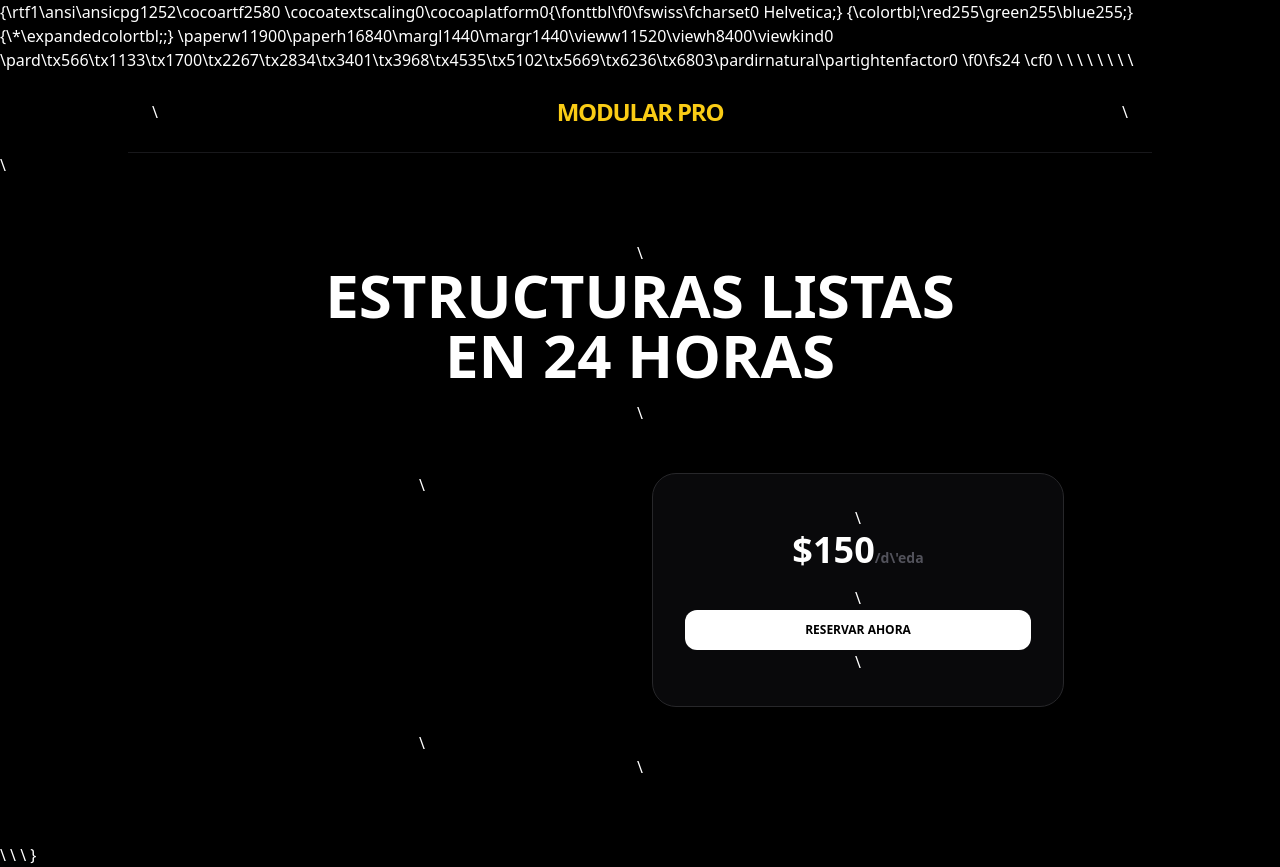
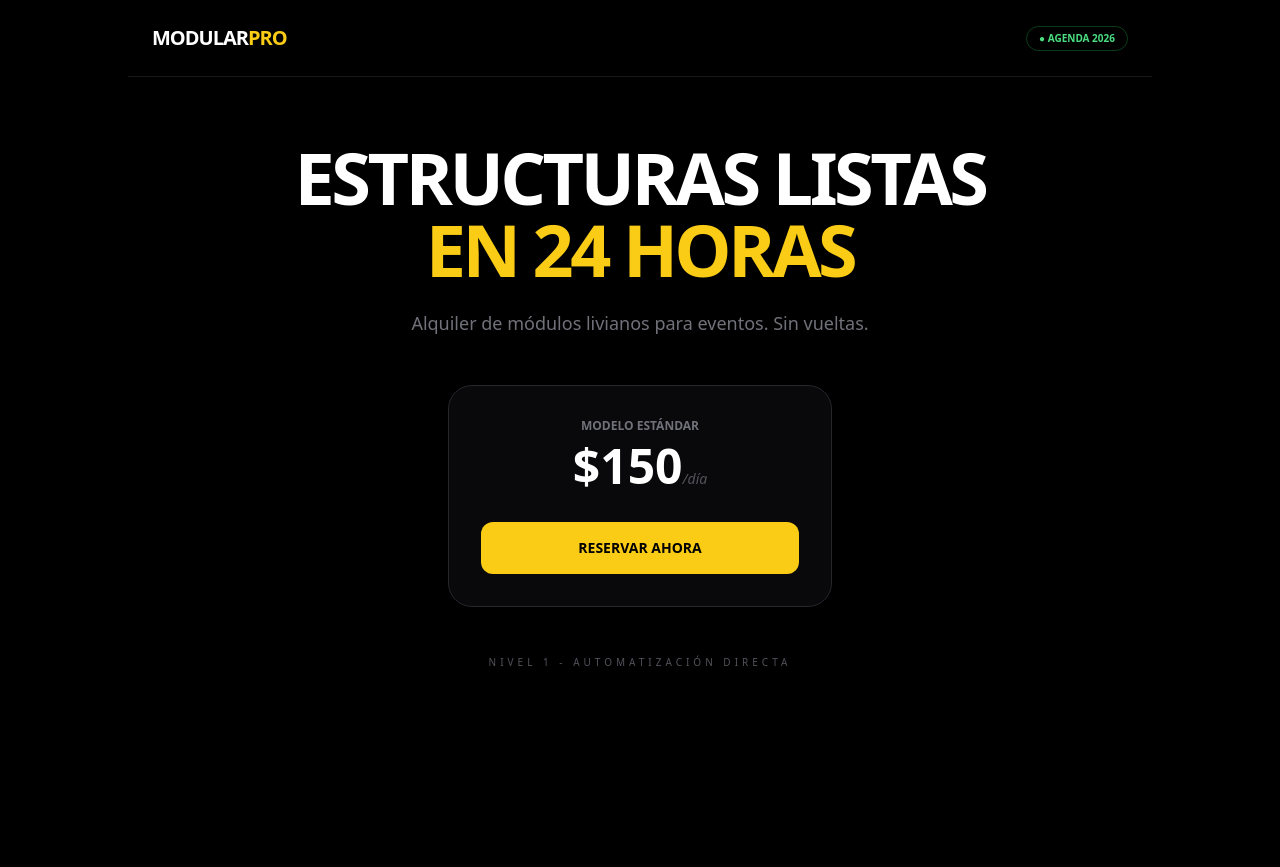
Before and after one commit to MikeBlock/Alq-Event-Test-, a plain HTML site: page index.html in a window 1280 px wide. After the commit the page ends 800 px from the top, so only its background shows below. Drawn offline with nearby package versions, Linux system fonts and the light colour scheme.

Commit message:
Update index.html

```diff
--- a/index.html
+++ b/index.html
@@ -1,30 +1,27 @@
-{\rtf1\ansi\ansicpg1252\cocoartf2580
-\cocoatextscaling0\cocoaplatform0{\fonttbl\f0\fswiss\fcharset0 Helvetica;}
-{\colortbl;\red255\green255\blue255;}
-{\*\expandedcolortbl;;}
-\paperw11900\paperh16840\margl1440\margr1440\vieww11520\viewh8400\viewkind0
-\pard\tx566\tx1133\tx1700\tx2267\tx2834\tx3401\tx3968\tx4535\tx5102\tx5669\tx6236\tx6803\pardirnatural\partightenfactor0
+<!DOCTYPE html>
+<html lang="es">
+<head>
+    <meta charset="UTF-8">
+    <meta name="viewport" content="width=device-width, initial-scale=1.0">
+    <title>Modular Pro | Reserva Directa</title>
+    <script src="https://cdn.tailwindcss.com"></script>
+</head>
+<body class="bg-black text-white font-sans antialiased">
+    <nav class="p-6 border-b border-zinc-900 flex justify-between items-center max-w-5xl mx-auto">
+        <h1 class="text-xl font-black tracking-tighter">MODULAR<span class="text-yellow-400">PRO</span></h1>
+        <span class="text-[10px] font-bold text-green-400 border border-green-500/30 px-3 py-1 rounded-full uppercase">● Agenda 2026</span>
+    </nav>
+    <main class="max-w-4xl mx-auto px-6 py-16 text-center">
+        <h2 class="text-5xl md:text-7xl font-black mb-6 uppercase tracking-tighter leading-none">ESTRUCTURAS LISTAS <br><span class="text-yellow-400">EN 24 HORAS</span></h2>
+        <p class="text-zinc-500 text-lg mb-12">Alquiler de módulos livianos para eventos. Sin vueltas.</p>
 
-\f0\fs24 \cf0 <!DOCTYPE html>\
-<html lang="es">\
-<head>\
-    <meta charset="UTF-8"><meta name="viewport" content="width=device-width, initial-scale=1.0">\
-    <title>Reserva Modular Pro 2026</title>\
-    <script src="https://cdn.tailwindcss.com"></script>\
-</head>\
-<body class="bg-black text-white antialiased">\
-    <nav class="p-6 border-b border-zinc-900 flex justify-between items-center max-w-5xl mx-auto">\
-        <h1 class="text-2xl font-black tracking-tighter text-yellow-400">MODULAR PRO</h1>\
-    </nav>\
-    <main class="max-w-4xl mx-auto px-6 py-16 text-center">\
-        <h2 class="text-6xl font-black mb-4 uppercase">Estructuras listas <br>en 24 horas</h2>\
-        <div class="grid md:grid-cols-2 gap-6 mt-12">\
-            <div class="p-8 border border-zinc-800 rounded-3xl bg-zinc-950">\
-                <p class="text-4xl font-black mb-4">$150<span class="text-sm text-zinc-600">/d\'eda</span></p>\
-                <a href="https://wa.me" class="block w-full bg-white text-black py-3 font-black rounded-xl uppercase text-xs">Reservar Ahora</a>\
-            </div>\
-        </div>\
-    </main>\
-</body>\
-</html>\
-}
+        <div class="max-w-sm mx-auto p-8 border border-zinc-800 rounded-3xl bg-zinc-950">
+            <p class="text-zinc-500 uppercase text-xs font-bold mb-2">Modelo Estándar</p>
+            <p class="text-5xl font-black mb-8">$150<span class="text-sm font-normal text-zinc-600 italic">/día</span></p>
+            <a href="https://wa.me" class="block w-full bg-yellow-400 text-black py-4 font-black rounded-xl uppercase text-sm hover:bg-white transition-colors duration-300">Reservar Ahora</a>
+        </div>
+
+        <p class="mt-12 text-zinc-600 text-[10px] uppercase tracking-[0.4em]">Nivel 1 - Automatización Directa</p>
+    </main>
+</body>
+</html>
```
